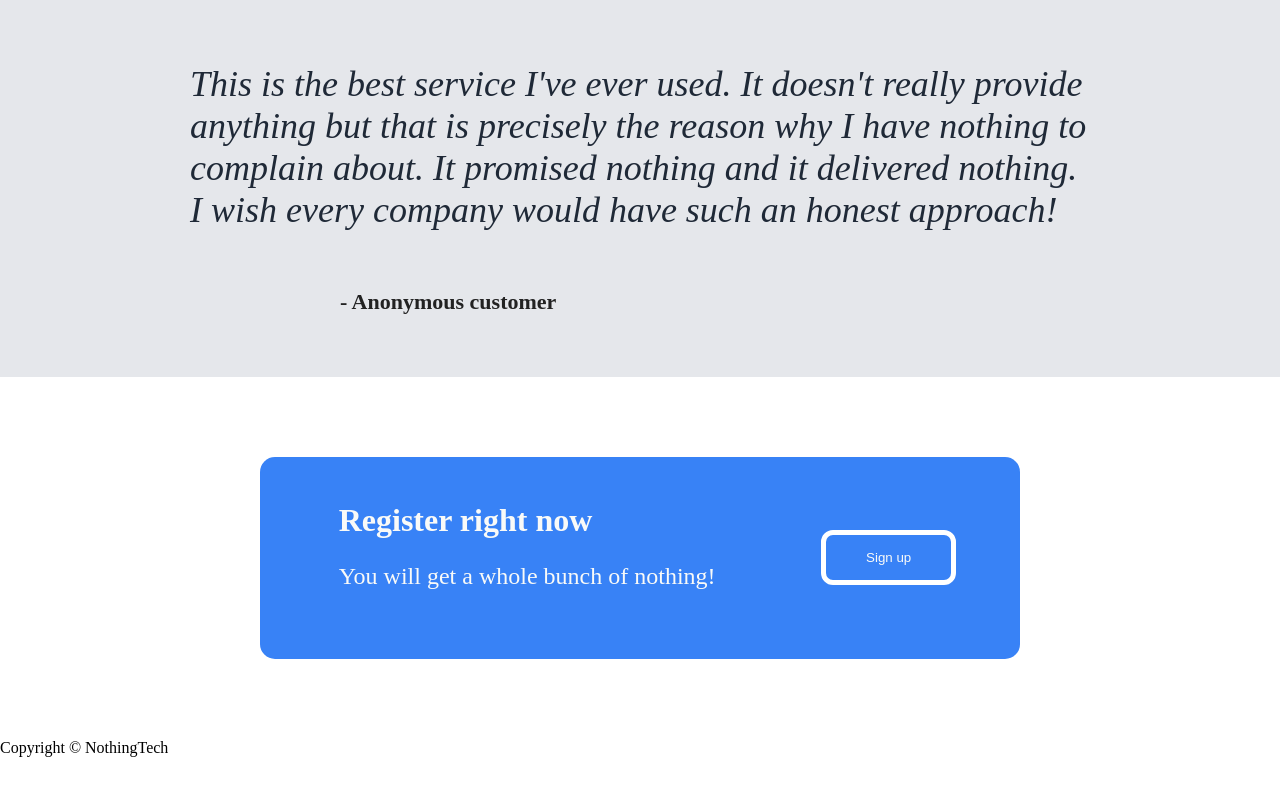
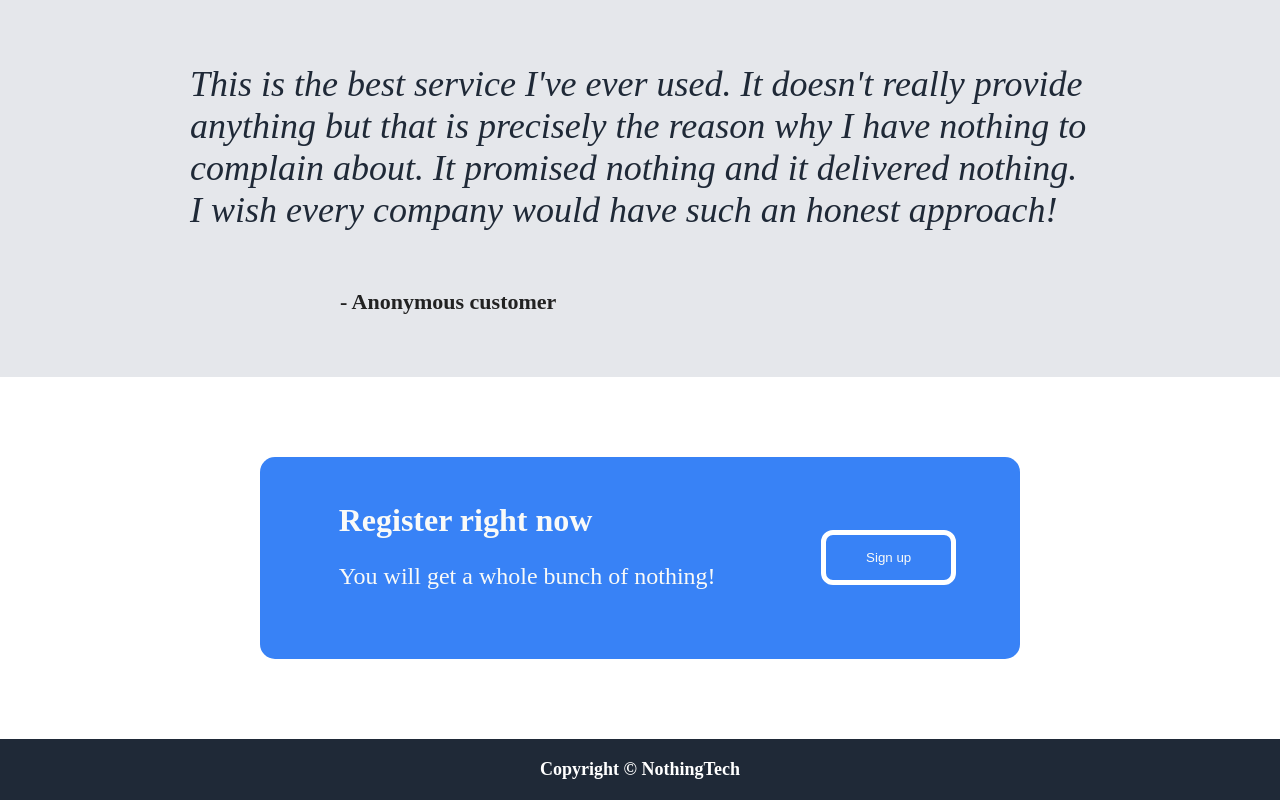
Before and after one commit to marxos121/first-website, a plain HTML site: page index.html in a window 1280 px wide. Shown: the part 1045-1845 px from the top of the page. Before the commit the page ends 1818 px from the top, so only its background shows below. Drawn offline with Linux system fonts and the light colour scheme.

Commit message:
style footer

```diff
--- a/styles.css
+++ b/styles.css
@@ -20,6 +20,7 @@ a{
     color: white;
     text-decoration: none;
 }
+
 
 ul{
     list-style-type: none;
@@ -154,3 +155,18 @@ Quote text: 36px light italic #1f2937*/
     border-color: white;
     border-width: 5px;
 }
+
+.footer{
+    background-color: #1f2937;
+    margin: auto;
+    text-align: center;
+    font-size: 18px;
+    color: white;
+    padding: 20px;
+}
+
+
+.footer > p{
+    margin: 0;
+    font-weight: bold;
+}
```
